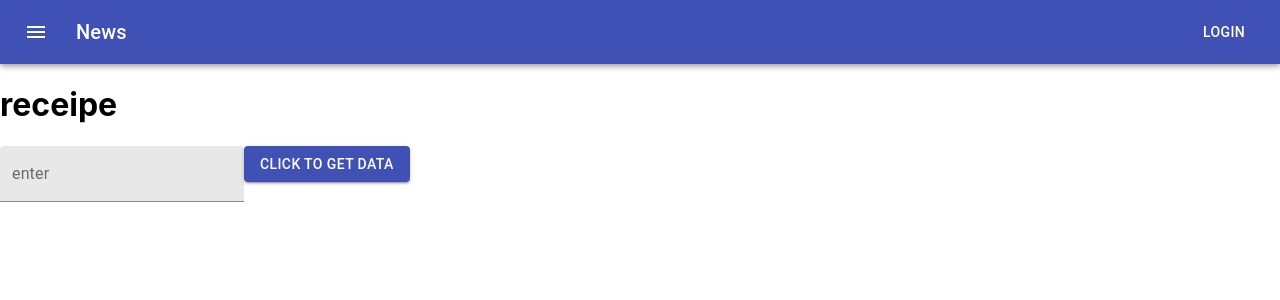
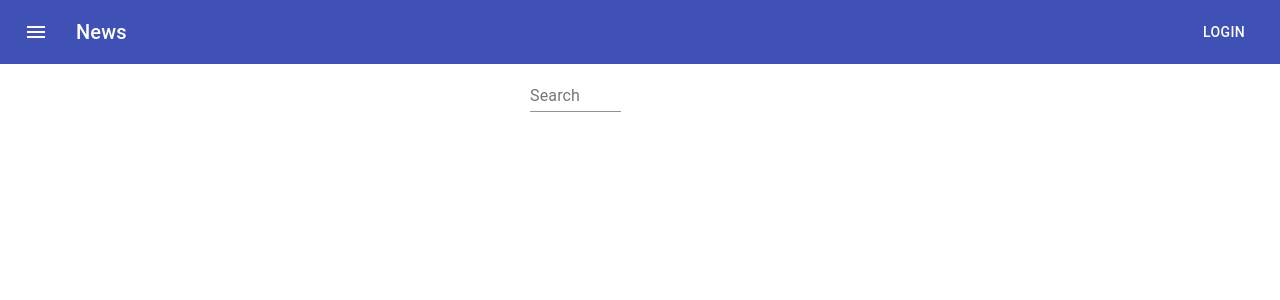
Before and after one commit to j33pan/not-so-sweet, a React (Create React App) app: page / in a window 1280 px wide. Shown: the top 300 px of the page. Built offline with nearby package versions, Linux system fonts and the light colour scheme.

Commit message:
receipe page clean up

```diff
--- a/src/pages/ReceipePage.js
+++ b/src/pages/ReceipePage.js
@@ -1,10 +1,9 @@
 import React, { useState } from 'react';
 import GridList from '@material-ui/core/GridList';
 import GridListTile from '@material-ui/core/GridListTile';
-import mk from '../img/milkyway.jpg';
 import GridListTileBar from '@material-ui/core/GridListTileBar';
 import Container from '@material-ui/core/Container';
-import { Button, makeStyles, TextField, useTheme } from '@material-ui/core';
+import { ListSubheader, makeStyles, TextField, useTheme } from '@material-ui/core';
 import useMediaQuery from '@material-ui/core/useMediaQuery';
 import axios from 'axios';
 import { v4 as uuidv4 } from 'uuid';
@@ -16,10 +15,6 @@ const useStyles = makeStyles((theme) => ({
     justifyContent: 'space-around',
     overflow: 'hidden',
     backgroundColor: theme.palette.background.paper,
-  },
-  gridList: {
-    // width: 500,
-    // height: 450,
   },
 }));
 
@@ -40,39 +35,33 @@ export default function TitlebarGridList() {
     console.log(result);
   };
 
-  const tile = {
-    img: mk,
-    title: 'test title',
-    author: 'test author',
-    cols: 1,
-  };
   const classes = useStyles();
   const theme = useTheme();
-
   let cols = 1;
   if (useMediaQuery(theme.breakpoints.up('sm'))) cols = 2;
   if (useMediaQuery(theme.breakpoints.up('md'))) cols = 4;
 
   return (
-    <>
-      <h1>receipe</h1>
-      <TextField variant='filled' label='enter' onChange={onChange} />
-      <Button variant='contained' color='primary' onClick={getData}>
-        click to get data
-      </Button>
       <Container className={classes.root}>
-        <GridList cellHeight={300} cols={cols} className={classes.gridList}>
+        <GridList cellHeight={300} cols={cols} spacing={7}>
+        <GridListTile key="Subheader" cols={2} style={{ height: 'auto' }}>
+          <ListSubheader component="div">
+          <TextField
+            label='Search'
+            onChange={onChange}
+            onKeyDown={(e) => e.key === 'Enter' && getData()}
+          />
+          </ListSubheader>
+        </GridListTile>
           {receipes.map((receipe) => (
             <GridListTile key={uuidv4()} cols={1}>
               <img src={receipe.recipe.image} alt={receipe.recipe.label} />
               <GridListTileBar
                 title={receipe.recipe.label}
-                subtitle={<span>by: JP</span>}
               />
             </GridListTile>
           ))}
         </GridList>
       </Container>
-    </>
   );
 }
```
